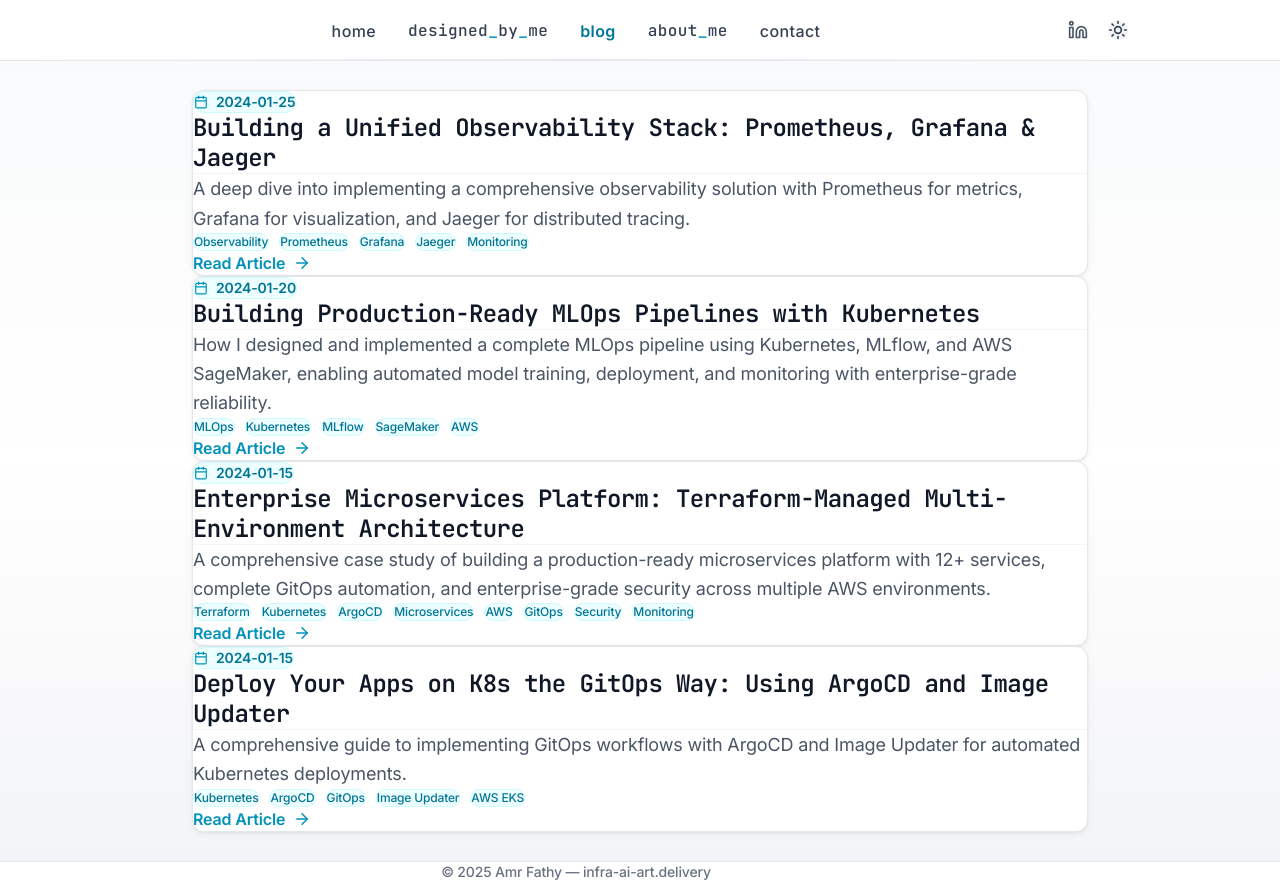
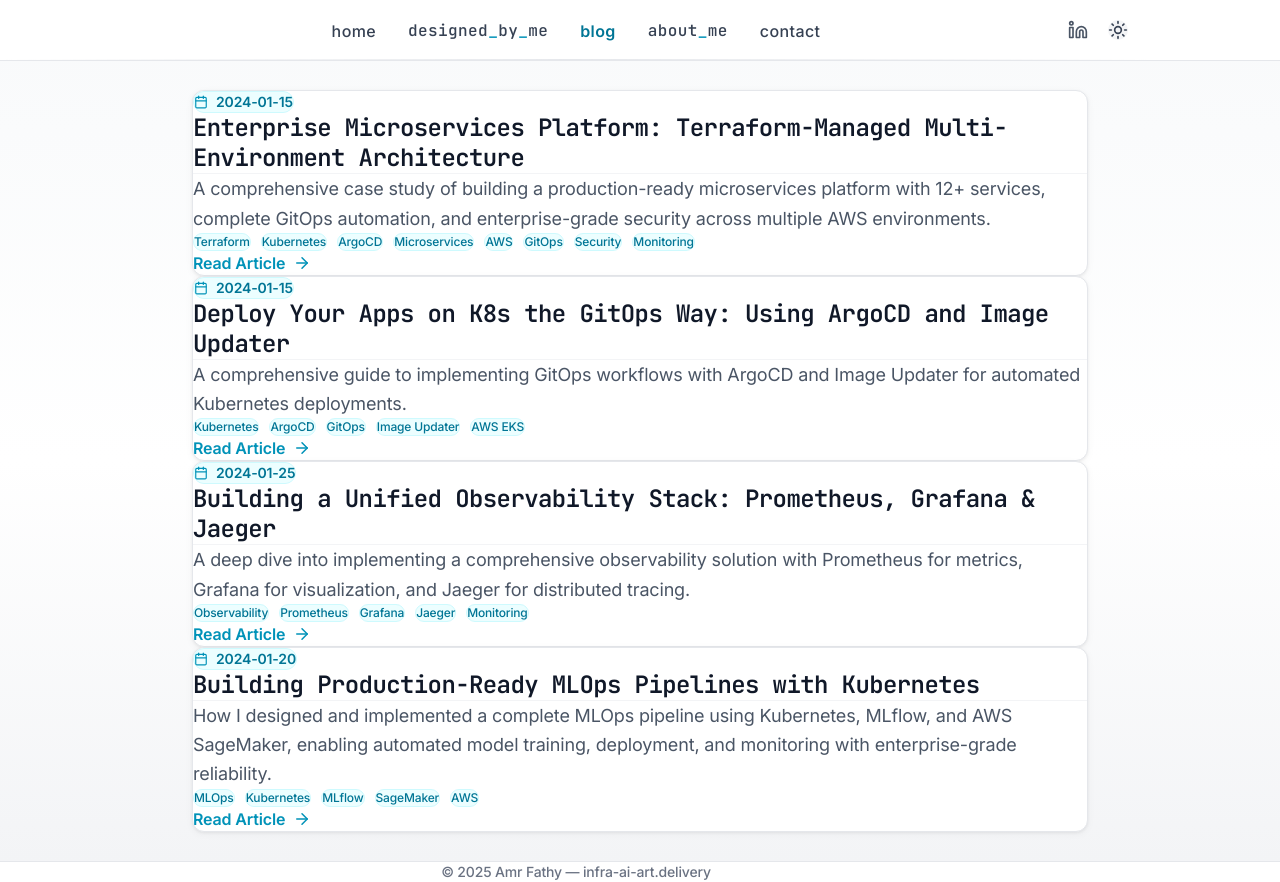
Before and after one commit to amohsenter09-github/devops-portfolio-website, a Next.js app: page /blog in a window 1280 px wide. Built offline with nearby package versions, Linux system fonts and the light colour scheme.

Commit message:
Refactor blog post ordering and content for improved clarity
- Updated BlogPage component to display posts in the order defined in the blogPosts array, removing the previous date sorting.
- Reorganized blogPosts data by moving and updating entries for better structure and consistency.

```diff
--- a/src/app/blog/page.tsx
+++ b/src/app/blog/page.tsx
@@ -2,8 +2,8 @@ import BlogPostCard from "@/components/BlogPostCard";
 import { blogPosts } from "@/data/blogPosts";
 
 export default async function BlogPage() {
-  // Sort by date (newest first)
-  const posts = [...blogPosts].sort((a, b) => (a.date < b.date ? 1 : -1));
+  // Display posts in the order they are defined in blogPosts array
+  const posts = [...blogPosts];
 
   if (posts.length === 0) {
     return (
--- a/src/data/blogPosts.ts
+++ b/src/data/blogPosts.ts
@@ -8,6 +8,13 @@ export type BlogPost = {
 
 export const blogPosts: BlogPost[] = [
   {
+    slug: "enterprise-microservices-platform",
+    title: "Enterprise Microservices Platform: Terraform-Managed Multi-Environment Architecture",
+    description: "A comprehensive case study of building a production-ready microservices platform with 12+ services, complete GitOps automation, and enterprise-grade security across multiple AWS environments.",
+    date: "2024-01-15",
+    tags: ["Terraform", "Kubernetes", "ArgoCD", "Microservices", "AWS", "GitOps", "Security", "Monitoring"]
+  },
+  {
     slug: "cybrid-multi-account-aws-architecture",
     title: "Deploy Your Apps on K8s the GitOps Way: Using ArgoCD and Image Updater",
     description: "A comprehensive guide to implementing GitOps workflows with ArgoCD and Image Updater for automated Kubernetes deployments.",
@@ -15,11 +22,11 @@ export const blogPosts: BlogPost[] = [
     tags: ["Kubernetes", "ArgoCD", "GitOps", "Image Updater", "AWS EKS"]
   },
   {
-    slug: "enterprise-microservices-platform",
-    title: "Enterprise Microservices Platform: Terraform-Managed Multi-Environment Architecture",
-    description: "A comprehensive case study of building a production-ready microservices platform with 12+ services, complete GitOps automation, and enterprise-grade security across multiple AWS environments.",
-    date: "2024-01-15",
-    tags: ["Terraform", "Kubernetes", "ArgoCD", "Microservices", "AWS", "GitOps", "Security", "Monitoring"]
+    slug: "observability-stack-prometheus-grafana",
+    title: "Building a Unified Observability Stack: Prometheus, Grafana & Jaeger",
+    description: "A deep dive into implementing a comprehensive observability solution with Prometheus for metrics, Grafana for visualization, and Jaeger for distributed tracing.",
+    date: "2024-01-25",
+    tags: ["Observability", "Prometheus", "Grafana", "Jaeger", "Monitoring"]
   },
   {
     slug: "mlops-kubernetes-pipeline",
@@ -27,12 +34,5 @@ export const blogPosts: BlogPost[] = [
     description: "How I designed and implemented a complete MLOps pipeline using Kubernetes, MLflow, and AWS SageMaker, enabling automated model training, deployment, and monitoring with enterprise-grade reliability.",
     date: "2024-01-20",
     tags: ["MLOps", "Kubernetes", "MLflow", "SageMaker", "AWS"]
-  },
-  {
-    slug: "observability-stack-prometheus-grafana",
-    title: "Building a Unified Observability Stack: Prometheus, Grafana & Jaeger",
-    description: "A deep dive into implementing a comprehensive observability solution with Prometheus for metrics, Grafana for visualization, and Jaeger for distributed tracing.",
-    date: "2024-01-25",
-    tags: ["Observability", "Prometheus", "Grafana", "Jaeger", "Monitoring"]
   }
 ];
```
